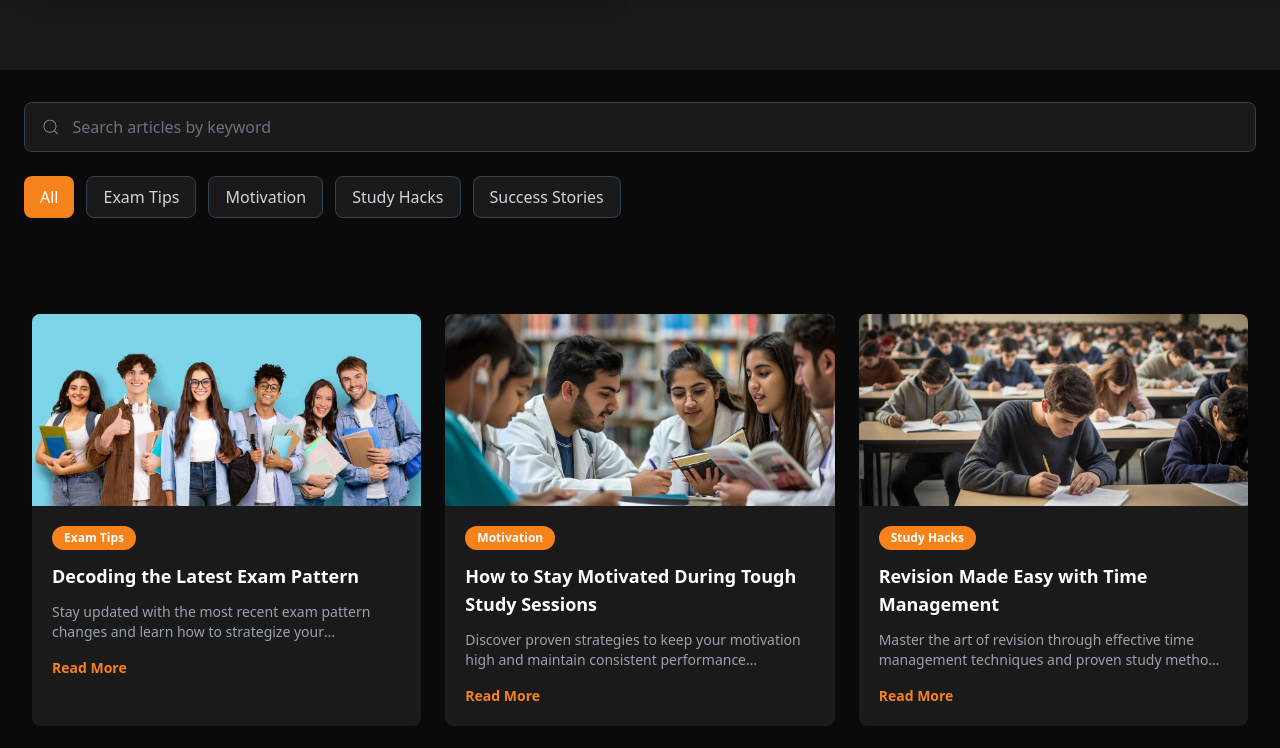
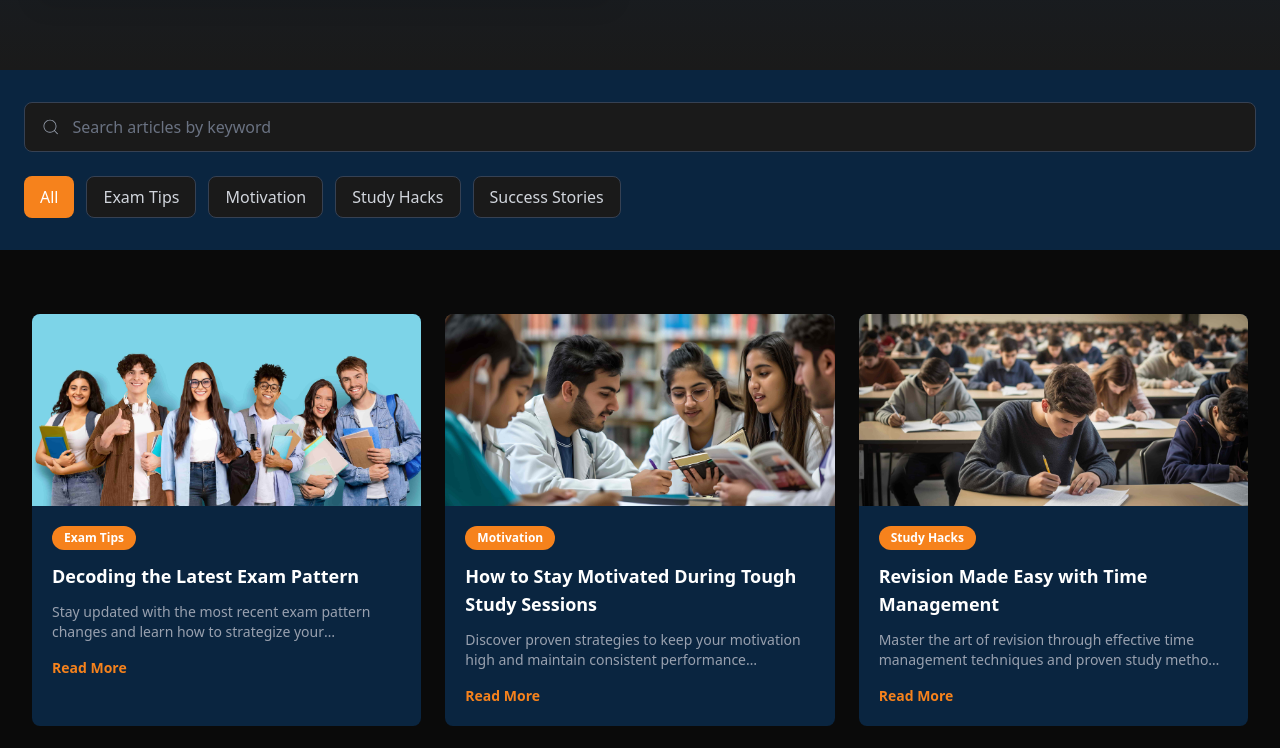
Before and after one commit to atif-afsar/Drift-Academy, a React (Vite) app: page /blogs in a window 1280 px wide. Shown: the part 554-1302 px from the top of the page. Built offline with nearby package versions, Linux system fonts and the light colour scheme; grey boxes are pictures that could not be loaded.

Commit message:
Changing the theme of the blogs section

```diff
--- a/src/Components/Blogs/BlogCard.jsx
+++ b/src/Components/Blogs/BlogCard.jsx
@@ -3,7 +3,7 @@ import { Link } from 'react-router-dom'
 
 const BlogCard = ({ id, image, tag, title, description, }) => {
   return (
-    <div className="bg-[#1a1a1a] rounded-lg overflow-hidden hover:shadow-lg transition-shadow duration-300 h-full flex flex-col">
+    <div className="bg-[#0A2540] rounded-lg overflow-hidden hover:shadow-lg transition-shadow duration-300 h-full flex flex-col">
       {/* Image Container */}
       <div className="relative h-48 bg-gray-700 overflow-hidden group">
         <img
--- a/src/Components/Blogs/BlogDetail.jsx
+++ b/src/Components/Blogs/BlogDetail.jsx
@@ -960,7 +960,7 @@ const BlogDetail = () => {
   }
 
   return (
-    <article className="w-full bg-[#0a0a0a] text-white">
+    <article className="w-full bg-[#0A2540]  text-white">
       {/* Hero Image */}
       <div className="w-full h-96 overflow-hidden">
         <img
--- a/src/Components/Blogs/BlogsFilters.jsx
+++ b/src/Components/Blogs/BlogsFilters.jsx
@@ -18,7 +18,7 @@ const BlogsFilters = ({ onFilterChange, onSearchChange }) => {
   }
 
   return (
-    <div className="w-full bg-[#0a0a0a] py-8 px-4 sm:px-6 l
+    <div className="w-full bg-[#0A2540] py-8 px-4 sm:px-6 l
     g:px-8">
       <div className="max-w-7xl mx-auto">
         {/* Search Bar */}
--- a/src/Components/Blogs/HeroBlog.jsx
+++ b/src/Components/Blogs/HeroBlog.jsx
@@ -11,7 +11,7 @@ const HeroBlog = () => {
   }
 
   return (
-    <section className="w-full bg-gradient-to-b from-[#0a0a0a] to-[#1a1a1a] py-12 md:py-20 px-4 sm:px-6 lg:px-8 mt-20">
+    <section className="w-full bg-gradient-to-b from-[#0A2540] to-[#1a1a1a] py-12 md:py-20 px-4 sm:px-6 lg:px-8 mt-20">
       <div className="max-w-7xl mx-auto">
         {/* Hero Content */}
         <div className="grid grid-cols-1 md:grid-cols-2 gap-8 lg:gap-12 items-center">
```
